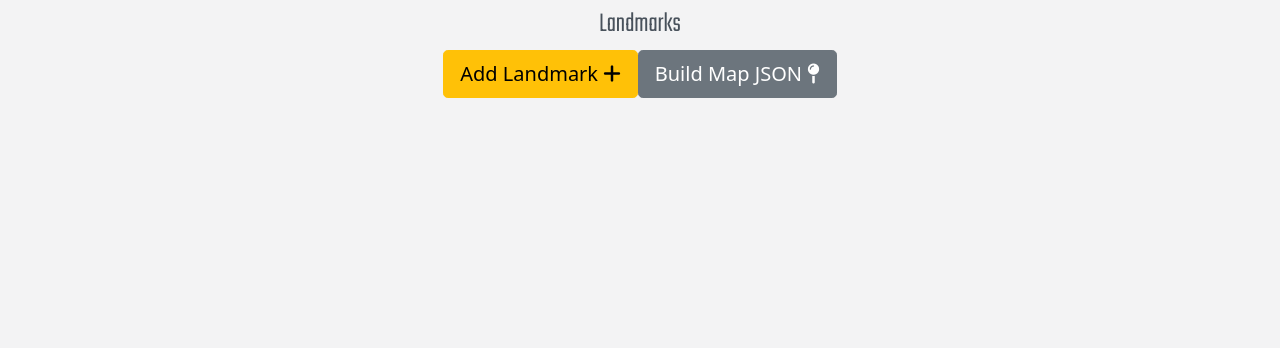
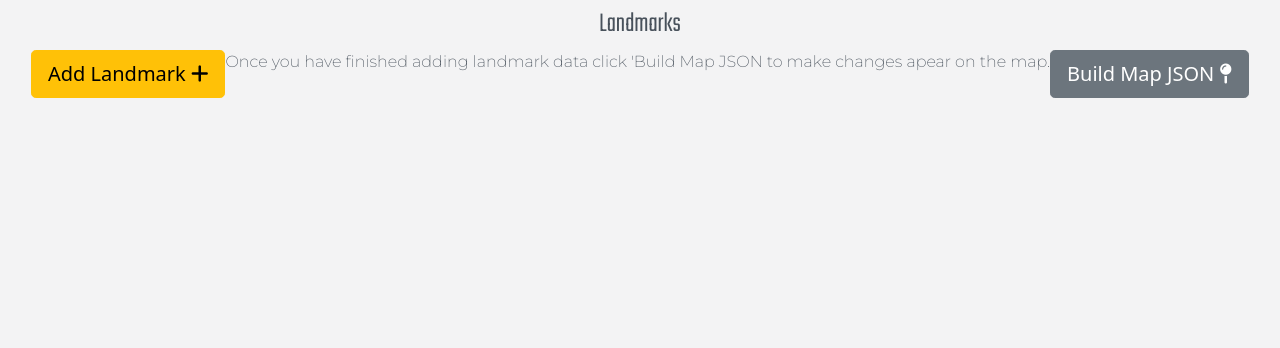
Before and after one commit to BarryBeics/Project-Three, a Flask app: page /landmarks in a window 1280 px wide. Shown: the part 72-420 px from the top of the page. Run offline with Flask 2, Linux system fonts and the light colour scheme; data that the repository does not hold is empty; some libraries are stand-ins or nearby versions.

```diff
--- a/fitnesstracker/templates/landmarks.html
+++ b/fitnesstracker/templates/landmarks.html
@@ -50,6 +50,7 @@
     <a href="{{ url_for('add_landmark') }}" class="btn btn-warning btn-lg">
         Add Landmark <i class="fa-solid fa-plus" aria-hidden="true"></i>
     </a>
+    <p>Once you have finished adding landmark data click 'Build Map JSON to make changes apear on the map.</p>
     <a href="{{ url_for('landmark_json') }}" class="btn btn-secondary btn-lg">
         Build Map JSON <i class="fas fa-map-pin" aria-hidden="true"></i>
     </a>
```
Also changed, not shown: fitnesstracker/templates/chat.html (+5 -2 lines).
